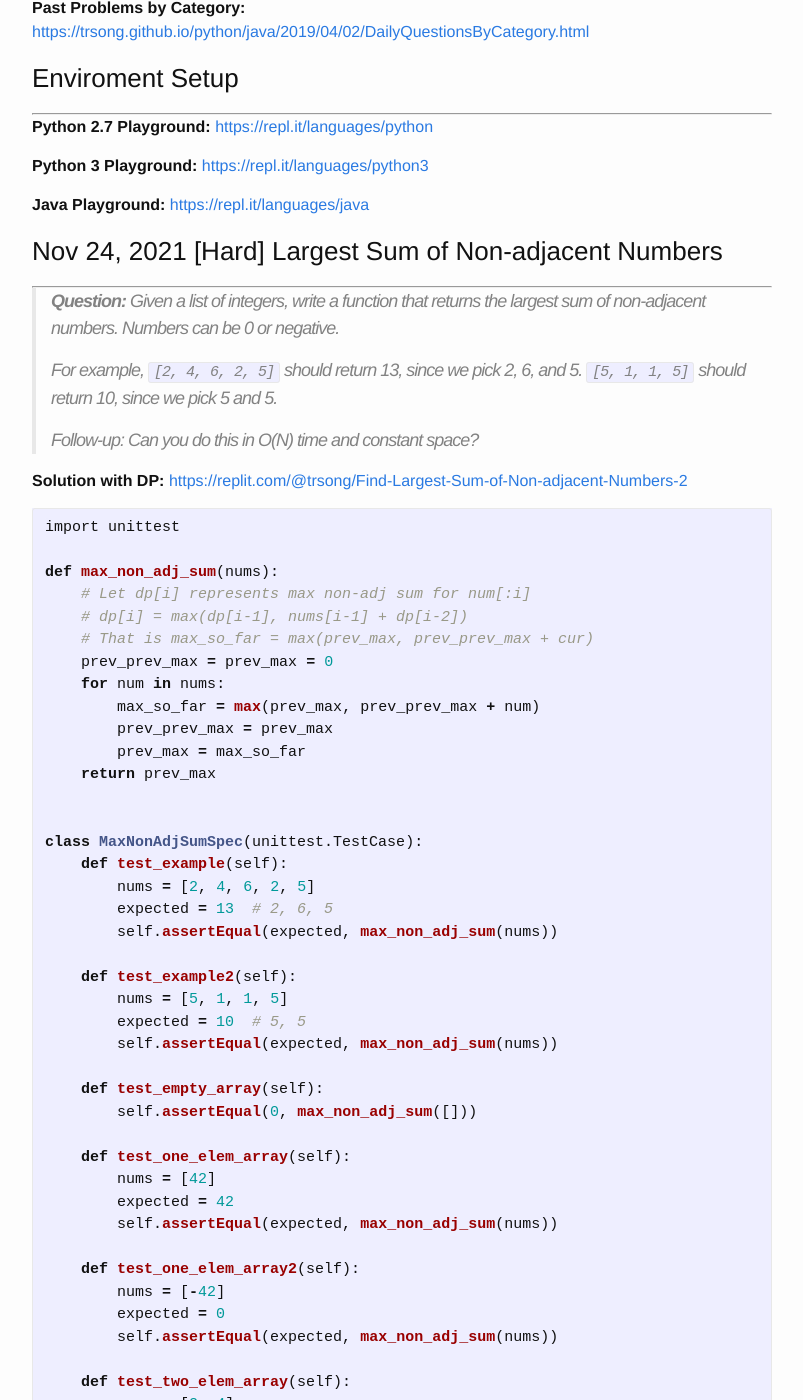
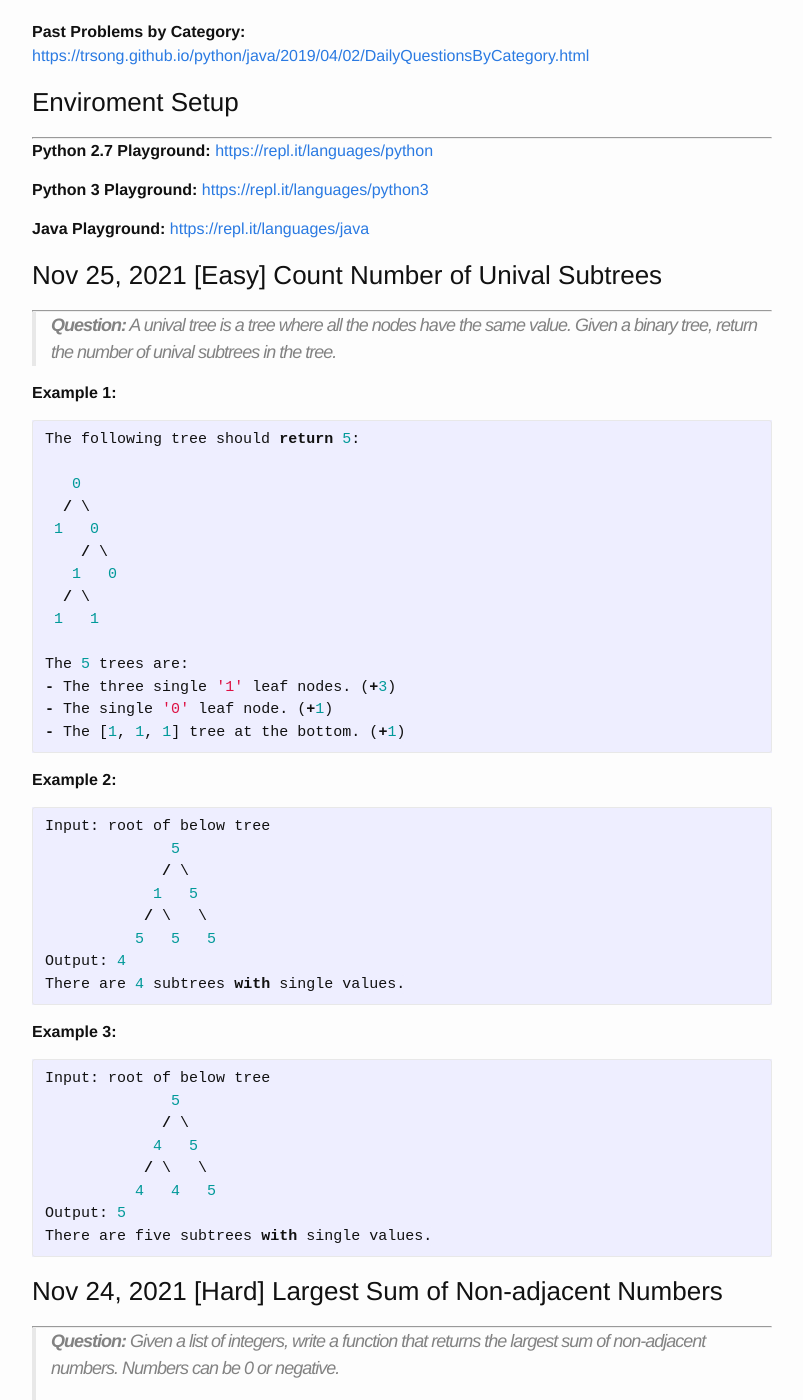
Before and after one commit to trsong/trsong.github.io, a Jekyll site: the page built from _posts/2021-11-01-DailyQuestionsNov.md, in a window 1280 px wide and 1400 px high, scrolled down 906 px. Shown: the whole window, without its empty margins (238-1041 px from the left). Built offline with Jekyll 4.4.1, drawn with Linux system fonts in a browser that asks for light colours; some of the changed text lies outside the part shown.

Commit message:
Add Nov 25 question

````diff
--- a/_posts/2021-11-01-DailyQuestionsNov.md
+++ b/_posts/2021-11-01-DailyQuestionsNov.md
@@ -19,6 +19,54 @@ categories: Python/Java
 **Python 3 Playground:** [https://repl.it/languages/python3](https://repl.it/languages/python3)
 
 **Java Playground:** [https://repl.it/languages/java](https://repl.it/languages/java)
+
+
+### Nov 25, 2021 \[Easy\] Count Number of Unival Subtrees
+---
+> **Question:** A unival tree is a tree where all the nodes have the same value. Given a binary tree, return the number of unival subtrees in the tree.
+
+**Example 1:**
+```py
+The following tree should return 5:
+
+   0
+  / \
+ 1   0
+    / \
+   1   0
+  / \
+ 1   1
+
+The 5 trees are:
+- The three single '1' leaf nodes. (+3)
+- The single '0' leaf node. (+1)
+- The [1, 1, 1] tree at the bottom. (+1)
+```
+
+**Example 2:**
+```py
+Input: root of below tree
+              5
+             / \
+            1   5
+           / \   \
+          5   5   5
+Output: 4
+There are 4 subtrees with single values.
+```
+
+**Example 3:**
+```py
+Input: root of below tree
+              5
+             / \
+            4   5
+           / \   \
+          4   4   5
+Output: 5
+There are five subtrees with single values.
+```
+
 
 
 ### Nov 24, 2021 \[Hard\] Largest Sum of Non-adjacent Numbers
````
